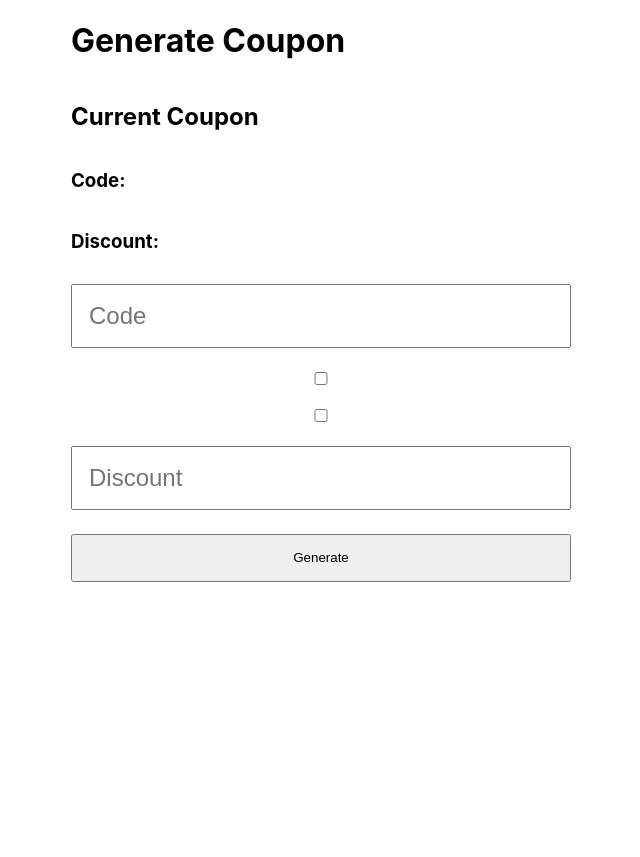
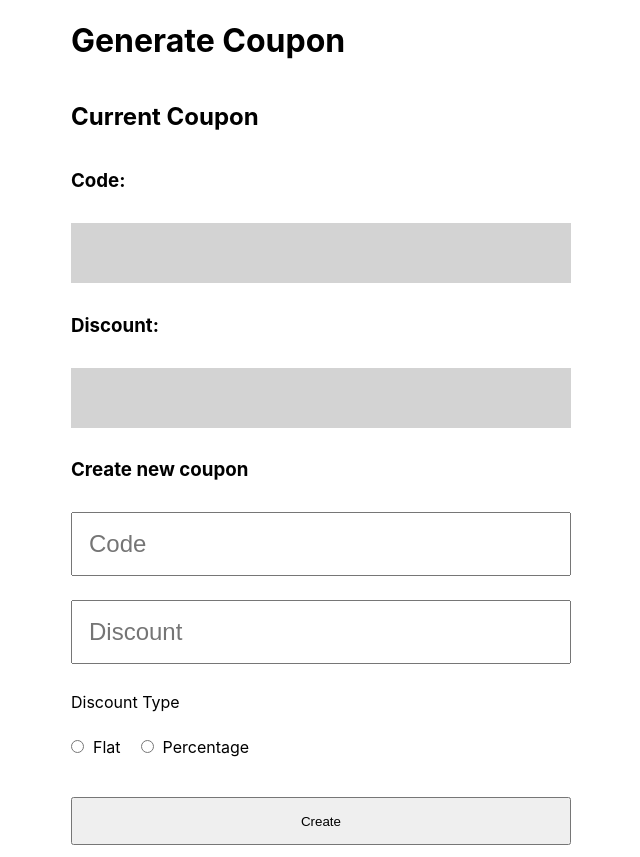
Before and after one commit to RemoteReq/Stats, a React (Create React App) app: page /coupon in a window 1280 px wide. Shown: the whole page, without its empty margins (319-959 px from the left). Before the commit the page ends 800 px from the top, so only its background shows below. Built offline with nearby package versions, Linux system fonts and the light colour scheme; no server answers.

Commit message:
create a coupon feature

```diff
--- a/package.json
+++ b/package.json
@@ -6,7 +6,8 @@
     "@testing-library/jest-dom": "^5.11.6",
     "@testing-library/react": "^11.2.2",
     "@testing-library/user-event": "^12.6.0",
-    "dotenv": "^8.2.0",
+    "axios": "^0.21.1",
+    "dotenv": "^8.6.0",
     "electron": "^11.1.1",
     "express": "^4.17.1",
     "pm2": "^4.5.1",
--- a/src/components/Coupon/Coupon.js
+++ b/src/components/Coupon/Coupon.js
@@ -1,29 +1,74 @@
-import e from 'express';
 import React, {Component} from 'react';
+import axios from 'axios';
+
+// const url = 'https://dev.remotereq.com';
+const url = 'http://localhost:3030';
 
 class Coupon extends Component {
   constructor(props){
     super(props);
 
     this.state = {
-      currentCode: '',
-      currentDiscount: '',
-      discountAmount: 0,
-
+      discountType: '',
     };
 
     this.handleChange = this.handleChange.bind(this);
+    this.submitCoupon = this.submitCoupon.bind(this);
+  }
+
+  componentDidMount() {
+    axios.get(`${url}/api/admin/latestCoupon`)
+    .then(response => {
+      console.log(response);
+
+      const latestCoupon = response.data[0];
+
+      this.setState({
+        latestCode: latestCoupon.code,
+        latestAmount: latestCoupon.amount,
+        latestDiscountType: latestCoupon.discountType,
+      })
+    })
+  }
+
+  submitCoupon(e) {
+    e.preventDefault();
+    const { code, amount, discountType } = this.state || '';
+
+    const coupon = {
+      code,
+      amount,
+      discountType,
+    }
+
+    this.setState({
+      code: '',
+      amount: '',
+      discountType: '',
+    });
+
+    axios.post(`${url}/api/admin/coupon`, coupon)
+    .then(response => {
+      console.log(response);
+    })
   }
 
   handleChange(e) {
-    e.preventDefault();
-
     this.setState({
       [e.target.name]: e.target.value,
+    }, () => {
+      console.log(this.state)
     })
   }
 
+  toggleDiscountType() {
+
+  }
+
   render() {
+    const { discountType } = this.state;
+    const { latestCode, latestAmount, latestDiscountType } = this.state || '';
+
     return (
       <div className="list">
 
@@ -31,36 +76,90 @@ class Coupon extends Component {
 
         <h2>Current Coupon</h2>
 
-        <h3>Code:</h3>
-
-        <h3>Discount:</h3>
-
+        <h3>Code: </h3>
         <input
-          placeholder="Code"
-          name="currentCode"
-          onChange={this.handleChange}
+          readOnly
+          defaultValue={latestCode}
+          style={{backgroundColor: 'lightGray', border: 'none', outline: 'none'}}
         />
 
+        <h3>Discount: {latestDiscountType}</h3>
         <input
-          type="checkbox"
-          name="flat"
+          readOnly
+          defaultValue={latestAmount}
+          style={{backgroundColor: 'lightGray', border: 'none', outline: 'none'}}
         />
 
-        <input
-          type="checkbox"
-          name="percentage"
-        />
+        <h3>Create new coupon</h3>
+          <input
+            placeholder="Code"
+            name="code"
+            onChange={this.handleChange}
+            />
 
+          <input
+            placeholder="Discount"
+            name="amount"
+            onChange={this.handleChange}
+          />
 
-        <input
-          placeholder="Discount"
-          name="currentDiscount"
-          onChange={this.handleChange}
-        />
+          <div>
+            <p>Discount Type</p>
 
-        <button>
-          Generate
-        </button>
+            <label>
+              <input
+                type="radio"
+                name="discountType"
+                value="flat"
+                checked={discountType === "flat"}
+                onChange={this.handleChange}
+                />
+              &nbsp; Flat
+            </label>
+
+            <label>
+              <input
+                type="radio"
+                name="discountType"
+                value="percentage"
+                checked={discountType === "percentage"}
+                onChange={this.handleChange}
+                style={{
+                  marginLeft: '20px'
+                }}
+                />
+                &nbsp; Percentage
+              </label>
+          </div>
+
+          {/* <div>
+            <p>Payment Gateway</p>
+
+            <label>
+              <input
+                type="checkbox"
+              />
+              &nbsp; First
+            </label>
+
+            <label>
+              <input
+                type="checkbox"
+                style={{
+                  marginLeft: '20px'
+                }}
+              />
+              &nbsp; Second
+            </label>
+          </div> */}
+
+          <br/>
+
+          <button
+            onClick={this.submitCoupon}
+            >
+            Create
+          </button>
       </div>
     )
   }
```
Also changed, not shown: 2 other files (tests, documents, lock files or other folders).
